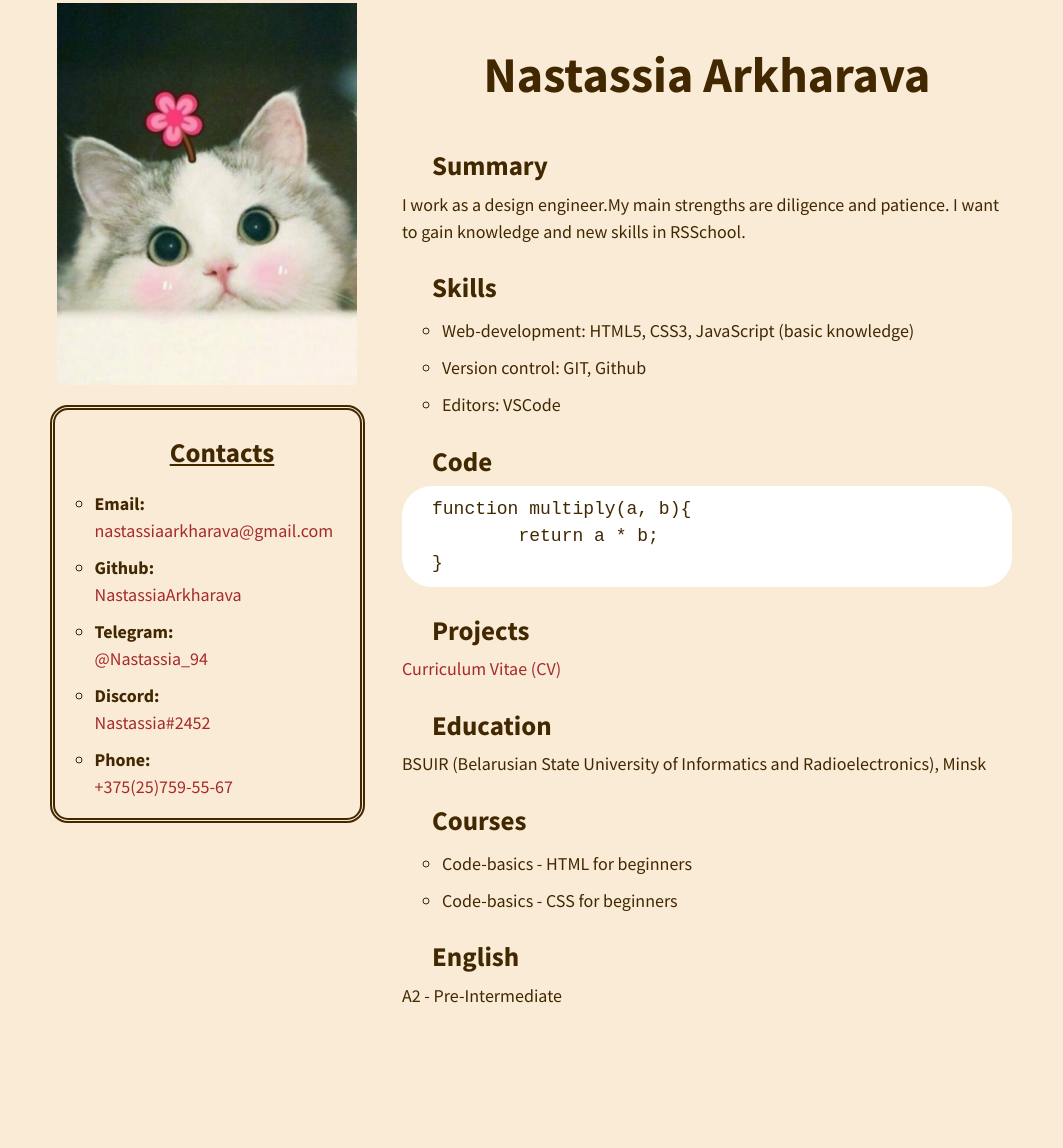
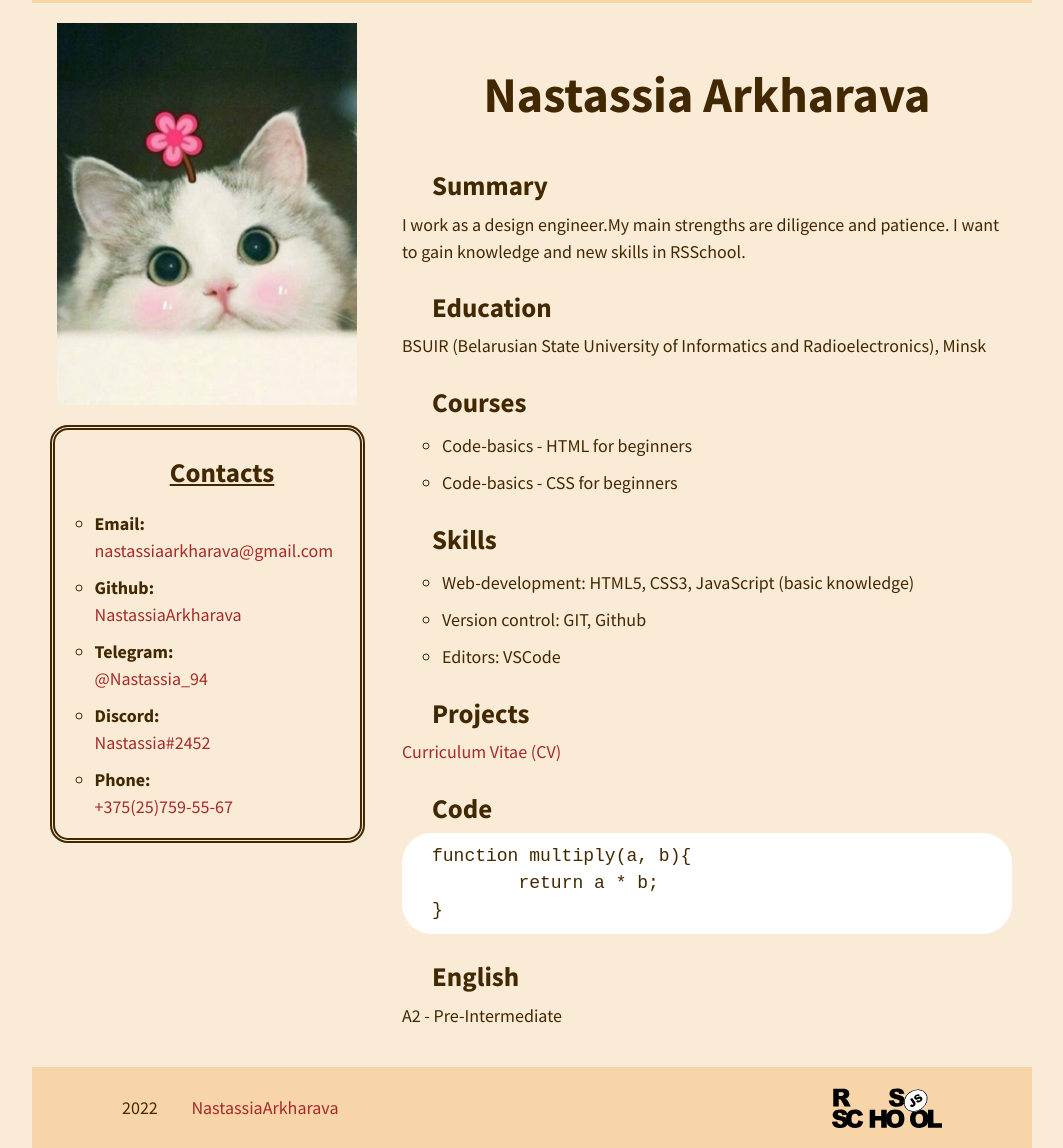
Before and after one commit to NastyaArkharava/rsschool-cv, a plain HTML site: page index.html in a window 1280 px wide. Shown: the part 80-1228 px from the top of the page, without its empty margins (108-1171 px from the left). Before the commit the page ends 1107 px from the top, so only its background shows below. Drawn offline with Linux system fonts and the light colour scheme.

Commit message:
feat: add footer

```diff
--- a/index.html
+++ b/index.html
@@ -59,6 +59,17 @@
                 <h2 class="section-title">Summary</h2>
                 <p class="section-description">I work as a design engineer.My main strengths are diligence and patience. I want to gain knowledge and new skills in RSSchool.</p>
             </section>
+			<section id="education">
+                <h2 class="section-title">Education</h2>
+                <p class="section-description">BSUIR (Belarusian State University of Informatics and Radioelectronics), Minsk</p>
+            </section>
+			<section id="courses">
+                <h2 class="section-title">Courses</h2>
+                <ul class="section-description section-list">
+                    <li>Code-basics - HTML for beginners</li>
+                    <li>Code-basics - CSS for beginners</li>
+                </ul>
+            </section>
             <section id="skills">
                 <h2 class="section-title">Skills</h2>
                 <ul class="section-description section-list">
@@ -67,26 +78,15 @@
                     <li><span>Editors:</span> VSCode</li>
                 </ul>
             </section>
+			<section id="projects">
+                <h2 class="section-title">Projects</h2>
+                <a href="https://nastassiaarkharava.github.io/rsschool-cv/" class="section-description contacts-link">Curriculum Vitae (CV)</a>
+            </section>
             <section id="code">
                 <h2 class="section-title">Code</h2>
 				<pre class="section-description code"><code>function multiply(a, b){
 	return a * b;
 }</code></pre>
-            </section>
-            <section id="projects">
-                <h2 class="section-title">Projects</h2>
-                <a href="https://nastassiaarkharava.github.io/rsschool-cv/" class="section-description contacts-link">Curriculum Vitae (CV)</a>
-            </section>
-            <section id="education">
-                <h2 class="section-title">Education</h2>
-                <p class="section-description">BSUIR (Belarusian State University of Informatics and Radioelectronics), Minsk</p>
-            </section>
-            <section id="courses">
-                <h2 class="section-title">Courses</h2>
-                <ul class="section-description section-list">
-                    <li>Code-basics - HTML for beginners</li>
-                    <li>Code-basics - CSS for beginners</li>
-                </ul>
             </section>
             <section id="english">
                 <h2 class="section-title">English</h2>
@@ -94,5 +94,10 @@
             </section>
         </div>
     </main>
+
+	<footer class="footer">
+            <div>2022 <a href="https://github.com/NastassiaArkharava" class="contacts-link-footer">NastassiaArkharava</a></div>
+            <a href="https://rs.school/js-stage0/" class="rss-icon"></a>
+    </footer>
 </body>
 </html>
--- a/style.css
+++ b/style.css
@@ -23,6 +23,7 @@ body {
     flex-direction: column;
     justify-content: space-between;
 
+	min-height: 100vh;
     max-width: 1000px;
 	min-width: 600px;
     padding: 0;
@@ -38,6 +39,8 @@ body {
 }
 
 .header {
+	padding-top: 10px;
+	padding-bottom: 10px;
 	margin-bottom: 20px;
 
 	background-color:#f7d5a9;
@@ -54,7 +57,7 @@ body {
 }
 
 .nav-link {
-    padding: 5px 20px;
+    padding: 10px 20px;
 
     color: brown;
     text-decoration: none;
@@ -136,3 +139,29 @@ body {
 	background-color: white;
 	border-radius: 30px;
 }
+
+.footer {
+	display: flex;
+	justify-content: space-between;
+	align-items: center;
+
+	width: 100%;
+	padding: 20px 90px;
+	margin-top: 20px;
+
+	background-color:#f7d5a9;
+}
+
+.rss-icon {
+	width: 110px;
+	height: 41px;
+	background-image: url("assets/svg/logo.svg");
+	background-size: contain;
+	background-repeat: no-repeat;
+}
+
+.contacts-link-footer {
+    color: brown;
+    text-decoration: none;
+	padding-left: 30px;
+}
```
Also changed, not shown: assets/svg/logo.svg (added).
